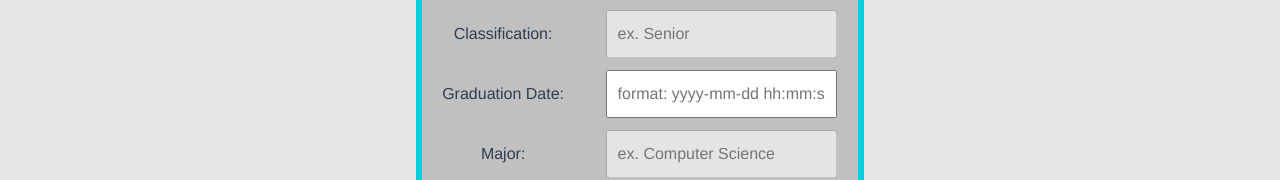
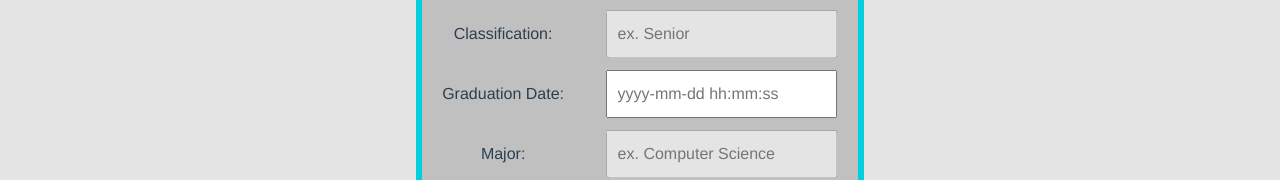
Before and after one commit to tylerdavidjoy/SEIV-Project2-Vue, a Vue app: page /profile in a window 1280 px wide. Shown: the part 440-620 px from the top of the page. Built offline with nearby package versions, Linux system fonts and the light colour scheme; no server answers.

Commit message:
can't read date format string in placeholder

```diff
--- a/src/components/Profile.vue
+++ b/src/components/Profile.vue
@@ -44,7 +44,7 @@
         <tr>
           <td><label>Graduation Date:</label></td>
           <td>
-            <input type="text" v-model="student.stu_grad_date" placeholder="format: yyyy-mm-dd hh:mm:ss" />
+            <input type="text" v-model="student.stu_grad_date" placeholder="yyyy-mm-dd hh:mm:ss" />
           </td>
         </tr>
 
```
